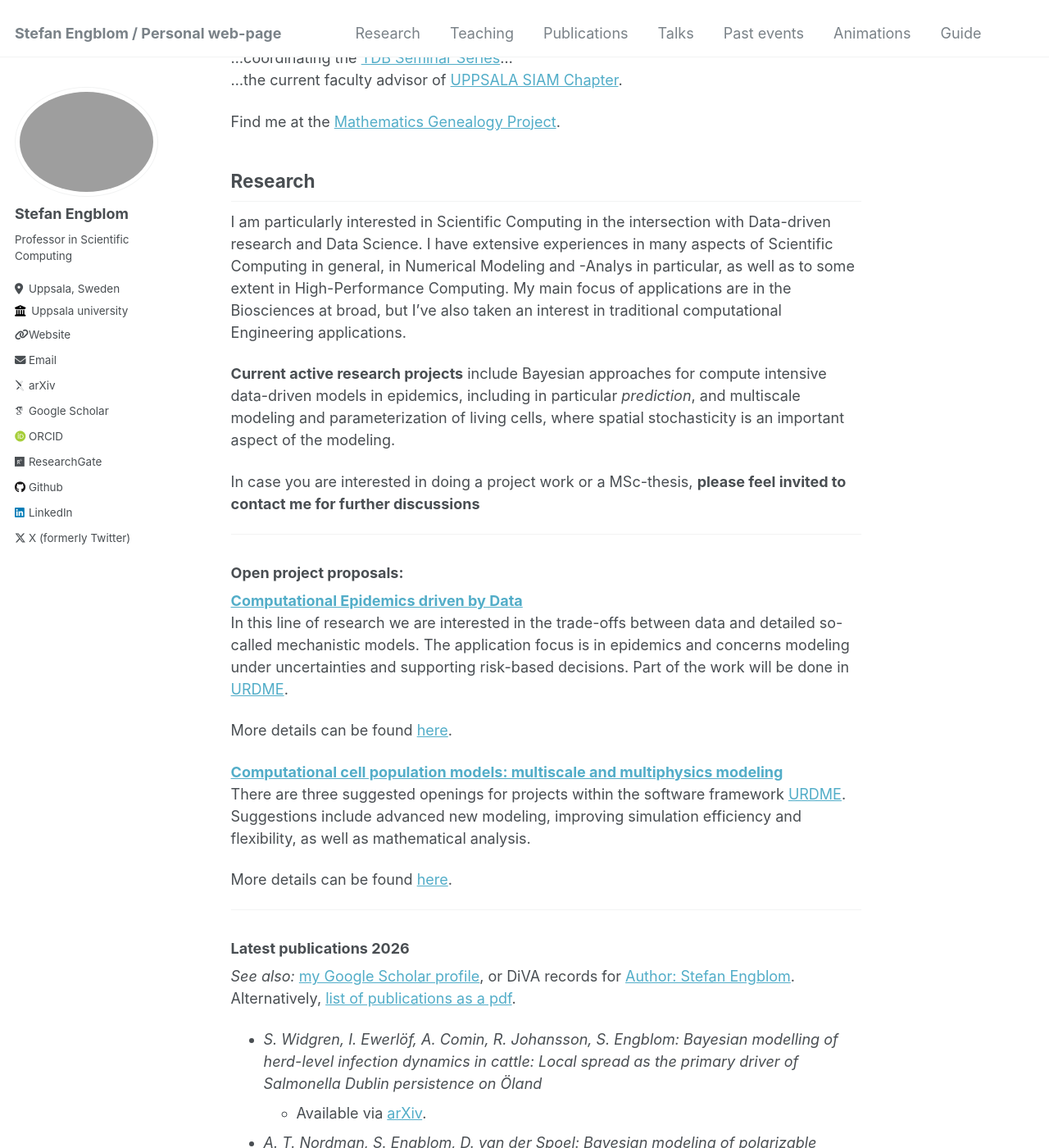
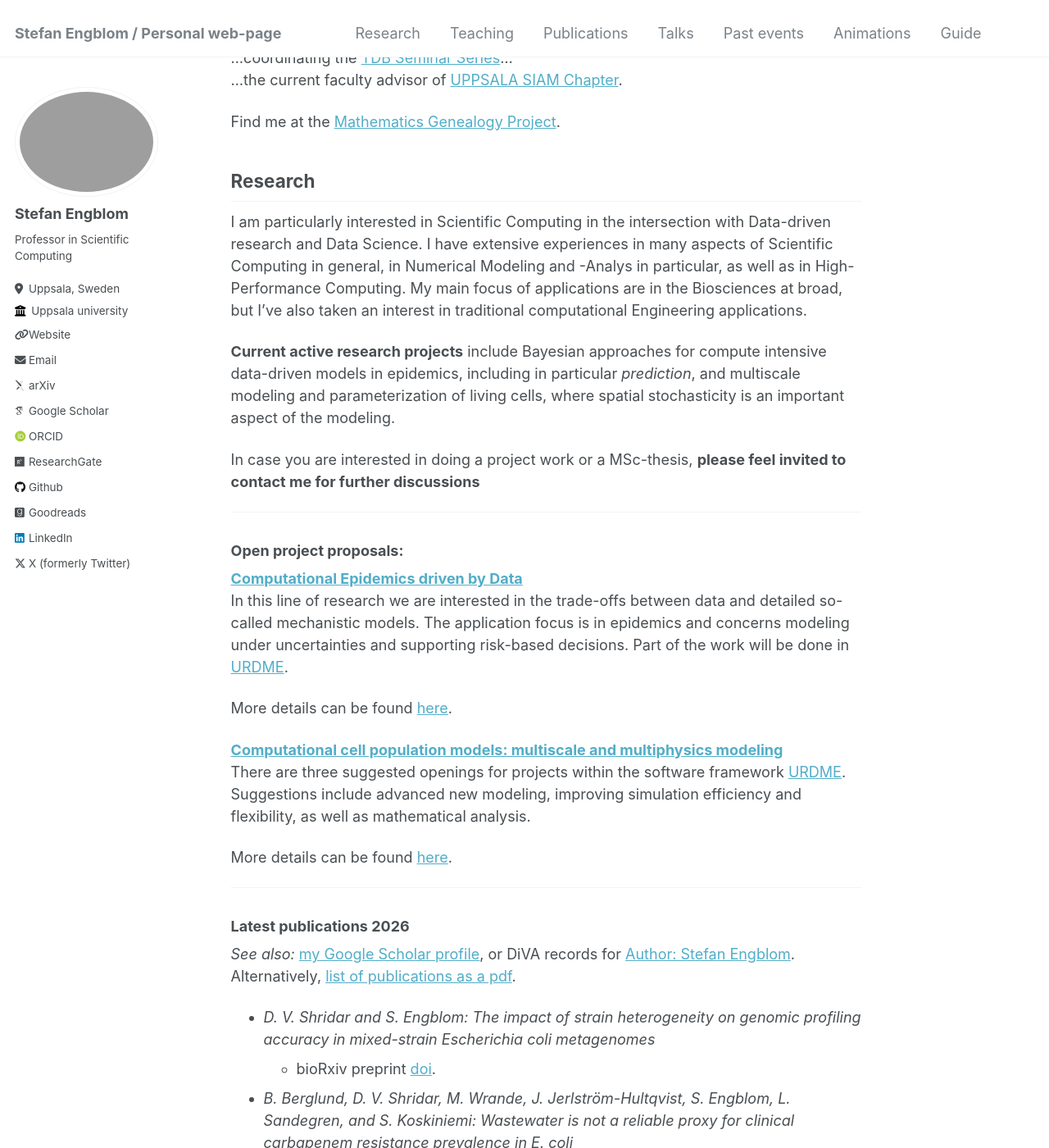
Before and after one commit to stefanengblom/stefanengblom.github.io, a Jekyll site: the page built from _pages/about.md, in a window 1280 px wide and 1400 px high, scrolled down 199 px. Shown: the whole window at 82% size. Built offline with Jekyll 4.4.1, drawn with Linux system fonts in a browser that asks for light colours; some web fonts are replaced.

Commit message:
minor push

```diff
--- a/_config.yml
+++ b/_config.yml
@@ -52,7 +52,7 @@ author:
   facebook         : # Username
   flickr           : # Username
   foursquare       : # Username
-  goodreads        : # Username
+  goodreads        : "Stefan Engblom"
   google_plus      : # Username
   keybase          : # Username
   instagram        : # Username
--- a/_pages/about.md
+++ b/_pages/about.md
@@ -18,7 +18,7 @@ Find me at the [Mathematics Genealogy Project](http://genealogy.math.ndsu.nodak.
 
 ## Research
 
-I am particularly interested in Scientific Computing in the intersection with Data-driven research and Data Science. I have extensive experiences in many aspects of Scientific Computing in general, in Numerical Modeling and -Analys in particular, as well as to some extent in High-Performance Computing. My main focus of applications are in the Biosciences at broad, but I've also taken an interest in traditional computational Engineering applications.
+I am particularly interested in Scientific Computing in the intersection with Data-driven research and Data Science. I have extensive experiences in many aspects of Scientific Computing in general, in Numerical Modeling and -Analys in particular, as well as in High-Performance Computing. My main focus of applications are in the Biosciences at broad, but I've also taken an interest in traditional computational Engineering applications.
 
 **Current active research projects** include Bayesian approaches for compute intensive data-driven models in epidemics, including in particular _prediction_, and multiscale modeling and parameterization of living cells, where spatial stochasticity is an important aspect of the modeling.
 
@@ -60,6 +60,12 @@ profile</a>, or DiVA records for [Author: Stefan
 Engblom](http://uu.diva-portal.org/dice/table?query=authorName:Stefan%20Engblom&start=0&rows=100&sort=year%20desc).
 Alternatively, [list of publications as a
 pdf](../files/publ_Engblom.pdf).
+
+* _D. V. Shridar and S. Engblom: The impact of strain heterogeneity on genomic profiling accuracy in mixed-strain Escherichia coli metagenomes_
+  * bioRxiv preprint [doi](https://doi.org/10.64898/2026.10.19.760091).
+
+* _B. Berglund, D. V. Shridar, M. Wrande, J. Jerlström-Hultqvist, S. Engblom, L. Sandegren, and S. Koskiniemi: Wastewater is not a reliable proxy for clinical carbapenem resistance prevalence in E. coli_
+  * medRxiv preprint [doi](https://doi.org/10.64898/2026.10.02.26364587).
 
 * _S. Widgren, I. Ewerlöf, A. Comin, R. Johansson, S. Engblom:
  Bayesian modelling of herd-level infection dynamics in cattle: Local
```
Also changed, not shown: _pages/cv.md (+1 -1 lines), 1 other file.
